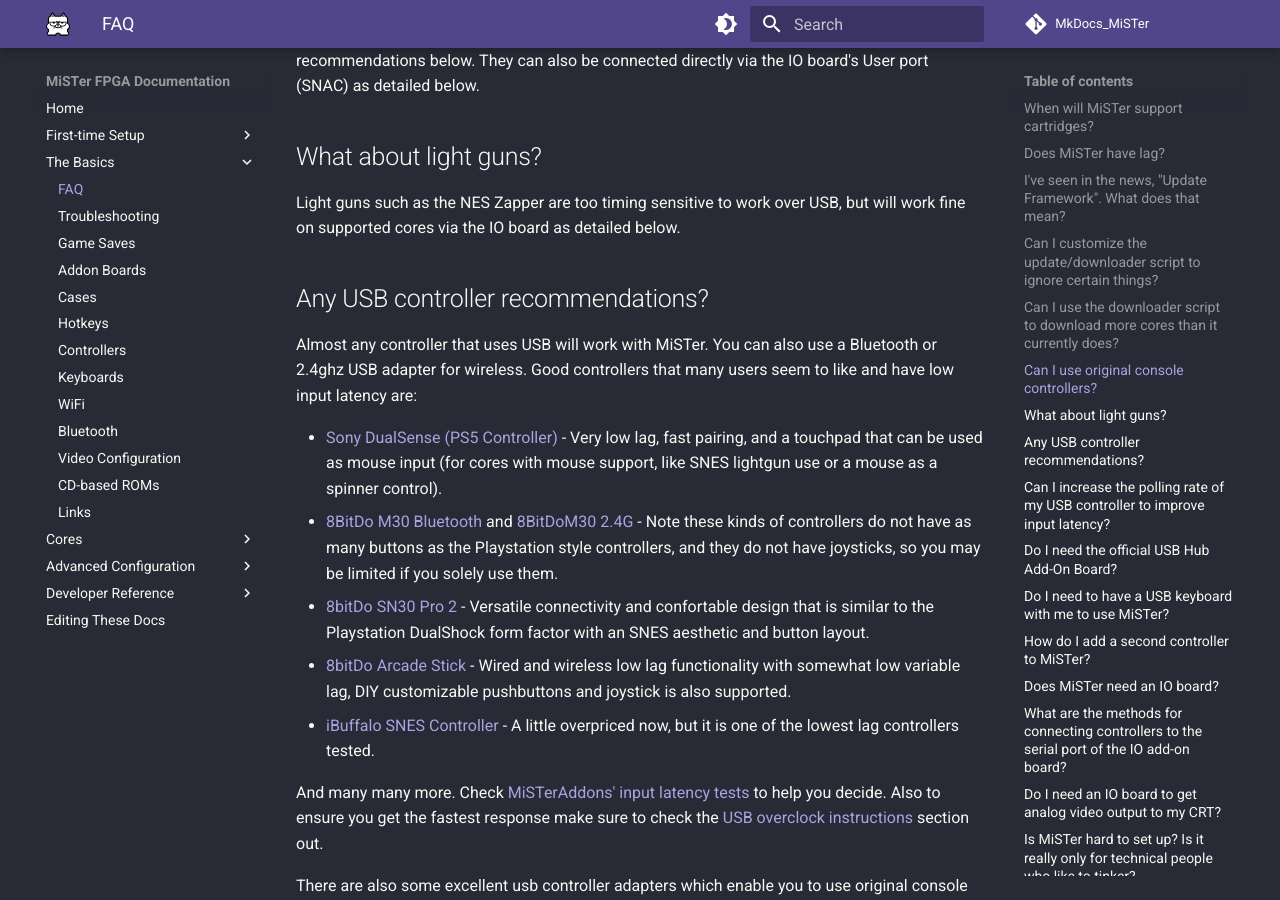
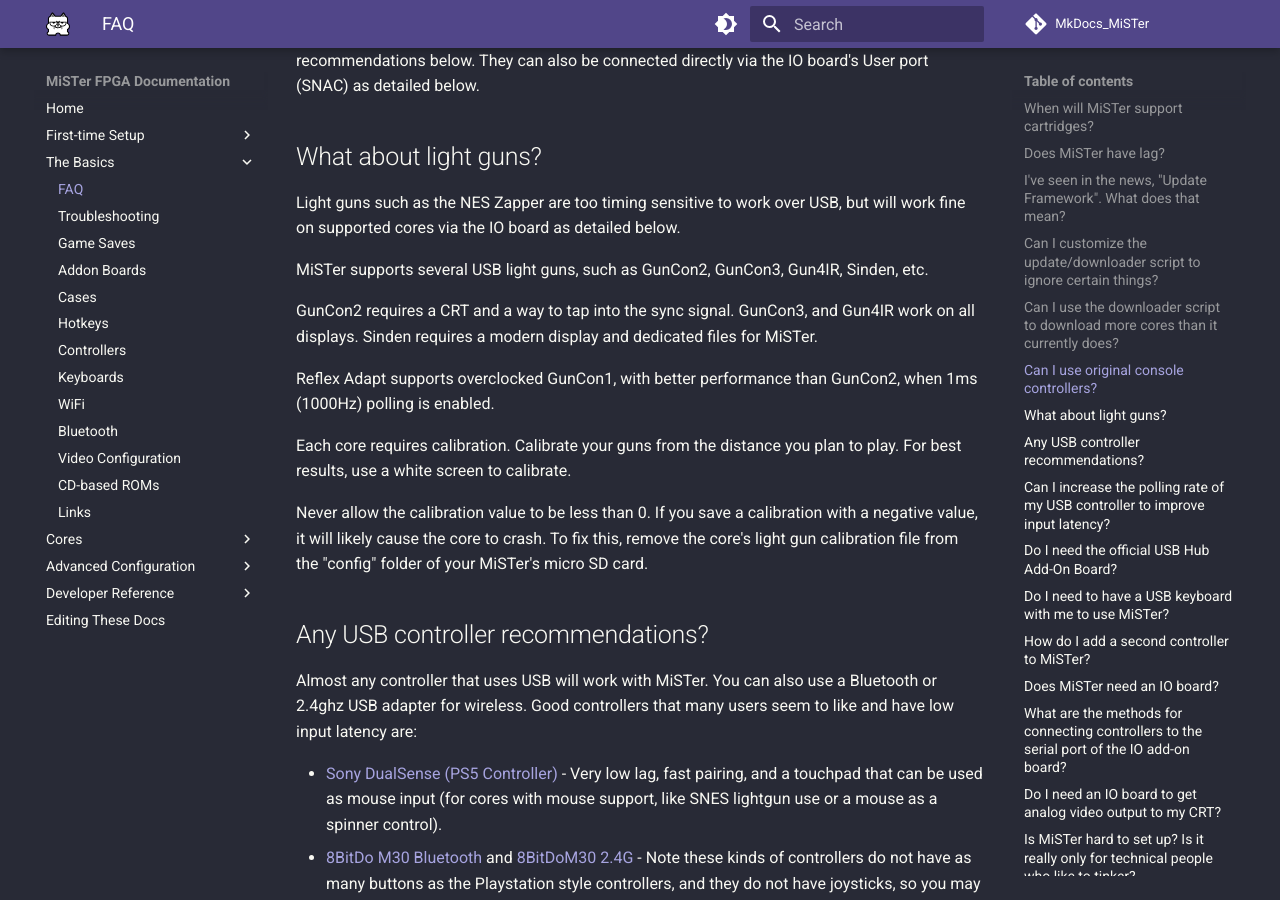
Before and after one commit to MiSTer-devel/MkDocs_MiSTer, an MkDocs documentation site: the page built from docs/basics/faq.md, in a window 1280 px wide and 900 px high, scrolled down 1199 px. Built offline with MkDocs 1.6.1 and Material for MkDocs 9.7.7, drawn with Linux system fonts in a browser that asks for light colours; comment, search, counter and statistics services are not loaded.

Commit message:
Added to Light Gun FAQ

```diff
--- a/docs/basics/faq.md
+++ b/docs/basics/faq.md
@@ -31,6 +31,16 @@
 ## What about light guns?
 
 Light guns such as the NES Zapper are too timing sensitive to work over USB, but will work fine on supported cores via the IO board as detailed below.
+
+MiSTer supports several USB light guns, such as GunCon2, GunCon3, Gun4IR, Sinden, etc.
+
+GunCon2 requires a CRT and a way to tap into the sync signal. GunCon3, and Gun4IR work on all displays. Sinden requires a modern display and dedicated files for MiSTer.
+
+Reflex Adapt supports overclocked GunCon1, with better performance than GunCon2, when 1ms (1000Hz) polling is enabled.
+
+Each core requires calibration. Calibrate your guns from the distance you plan to play. For best results, use a white screen to calibrate.
+
+Never allow the calibration value to be less than 0. If you save a calibration with a negative value, it will likely cause the core to crash. To fix this, remove the core's light gun calibration file from the "config" folder of your MiSTer's micro SD card.
 
 ## Any USB controller recommendations?
 
```
